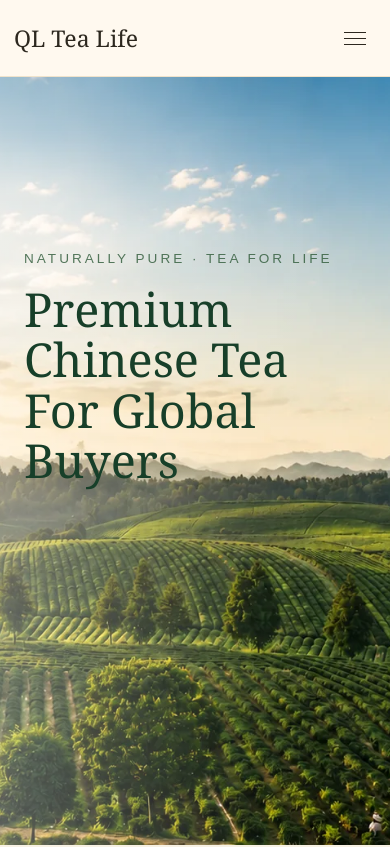
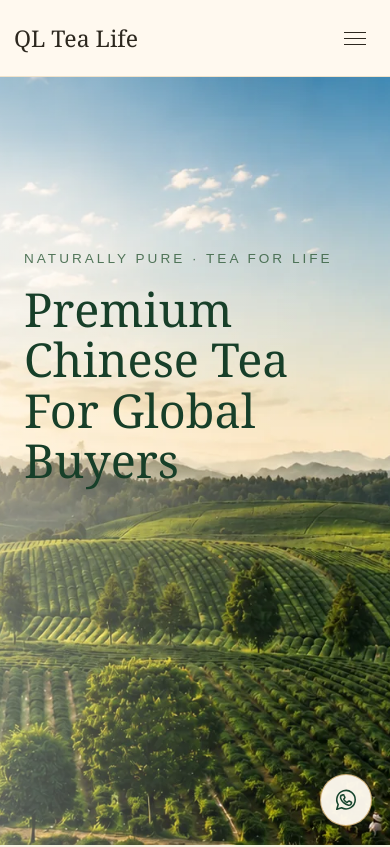
Before and after one commit to carol838/ql-tea-life, a React (Vite) app: page / in a window 390 px wide. Shown: the top 847 px of the page. Built offline with nearby package versions, Linux system fonts and the light colour scheme.

Commit message:
Add WhatsApp floating contact button

```diff
--- a/src/App.tsx
+++ b/src/App.tsx
@@ -1,5 +1,6 @@
 import { useEffect } from 'react';
 import SiteHeader from './components/SiteHeader';
+import WhatsAppButton from './components/WhatsAppButton';
 import About from './pages/About';
 import CategoryPage, { teaCategories } from './pages/CategoryPage';
 import Contact from './pages/Contact';
@@ -107,6 +108,7 @@ export default function App() {
     <>
       <SiteHeader />
       {page}
+      <WhatsAppButton />
     </>
   );
 }
--- /dev/null
+++ b/src/components/WhatsAppButton.css
@@ -0,0 +1,97 @@
+.whatsapp-button {
+  position: fixed;
+  right: 24px;
+  bottom: calc(24px + env(safe-area-inset-bottom, 0px));
+  z-index: 40;
+  display: grid;
+  width: 56px;
+  height: 56px;
+  place-items: center;
+  border: 1px solid rgba(185, 144, 72, 0.7);
+  border-radius: 50%;
+  color: #17452d;
+  background: rgba(255, 250, 240, 0.96);
+  box-shadow: 0 12px 30px rgba(45, 40, 31, 0.18);
+  text-decoration: none;
+  transition:
+    border-color 180ms ease,
+    box-shadow 180ms ease,
+    transform 180ms ease;
+}
+
+.whatsapp-button:hover,
+.whatsapp-button:focus-visible {
+  border-color: var(--color-gold);
+  box-shadow: 0 16px 36px rgba(45, 40, 31, 0.24);
+  transform: translateY(-3px);
+}
+
+.whatsapp-button:focus-visible {
+  outline: 2px solid var(--color-gold);
+  outline-offset: 4px;
+}
+
+.whatsapp-button__icon {
+  width: 28px;
+  height: 28px;
+  fill: none;
+  stroke: currentColor;
+  stroke-linecap: round;
+  stroke-linejoin: round;
+  stroke-width: 1.45;
+}
+
+.whatsapp-button__tooltip {
+  position: absolute;
+  right: calc(100% + 12px);
+  width: max-content;
+  max-width: 220px;
+  padding: 9px 12px;
+  border: 1px solid rgba(185, 144, 72, 0.32);
+  border-radius: 6px;
+  color: var(--color-ink);
+  background: rgba(255, 250, 240, 0.98);
+  box-shadow: 0 10px 24px rgba(45, 40, 31, 0.14);
+  font-size: 13px;
+  line-height: 1.3;
+  opacity: 0;
+  pointer-events: none;
+  transform: translateX(6px);
+  visibility: hidden;
+  transition:
+    opacity 160ms ease,
+    transform 160ms ease,
+    visibility 160ms ease;
+}
+
+.whatsapp-button:hover .whatsapp-button__tooltip,
+.whatsapp-button:focus-visible .whatsapp-button__tooltip {
+  opacity: 1;
+  transform: translateX(0);
+  visibility: visible;
+}
+
+@media (max-width: 600px) {
+  .whatsapp-button {
+    right: 18px;
+    bottom: calc(18px + env(safe-area-inset-bottom, 0px));
+    width: 52px;
+    height: 52px;
+  }
+
+  .whatsapp-button__icon {
+    width: 26px;
+    height: 26px;
+  }
+
+  .whatsapp-button__tooltip {
+    display: none;
+  }
+}
+
+@media (prefers-reduced-motion: reduce) {
+  .whatsapp-button,
+  .whatsapp-button__tooltip {
+    transition: none;
+  }
+}
--- /dev/null
+++ b/src/components/WhatsAppButton.tsx
@@ -0,0 +1,34 @@
+import './WhatsAppButton.css';
+
+const WHATSAPP_URL = 'https://wa.me/8618767158838';
+
+export default function WhatsAppButton() {
+  const trackWhatsAppClick = () => {
+    window.gtag?.('event', 'whatsapp_click', {
+      contact_method: 'whatsapp',
+    });
+  };
+
+  return (
+    <a
+      className="whatsapp-button"
+      href={WHATSAPP_URL}
+      target="_blank"
+      rel="noopener noreferrer"
+      aria-label="Chat with QL Tea Life on WhatsApp"
+      onClick={trackWhatsAppClick}
+    >
+      <span className="whatsapp-button__tooltip" role="tooltip">
+        Chat with us on WhatsApp
+      </span>
+      <svg
+        className="whatsapp-button__icon"
+        viewBox="0 0 24 24"
+        aria-hidden="true"
+      >
+        <path d="M20.5 11.8a8.5 8.5 0 0 1-12.6 7.4L3.5 20.5l1.3-4.3a8.5 8.5 0 1 1 15.7-4.4Z" />
+        <path d="M8.4 7.7c.2-.5.4-.5.7-.5h.5c.2 0 .4.1.5.4l.8 1.9c.1.3.1.5-.1.7l-.7.8c-.2.2-.1.4 0 .6.6 1.1 1.5 2 2.6 2.6.2.1.4.1.6-.1l.9-1c.2-.2.4-.3.7-.2l1.8.9c.3.1.4.3.4.5 0 .3-.1 1.3-.7 1.8-.5.5-1.3.8-2.1.7-1.1-.2-2.7-.7-4.5-2.3-1.5-1.4-2.5-3.1-2.8-4.2-.2-.8 0-1.8.4-2.6Z" />
+      </svg>
+    </a>
+  );
+}
```
